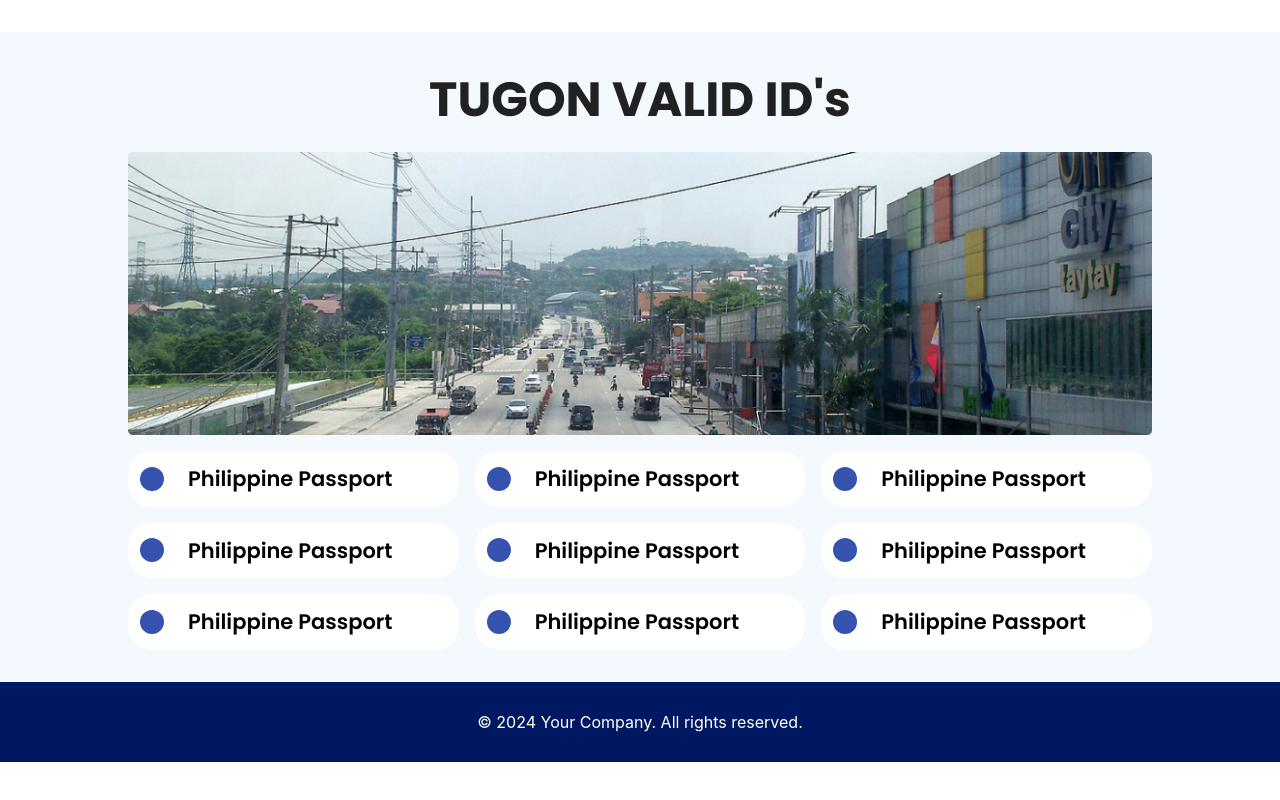
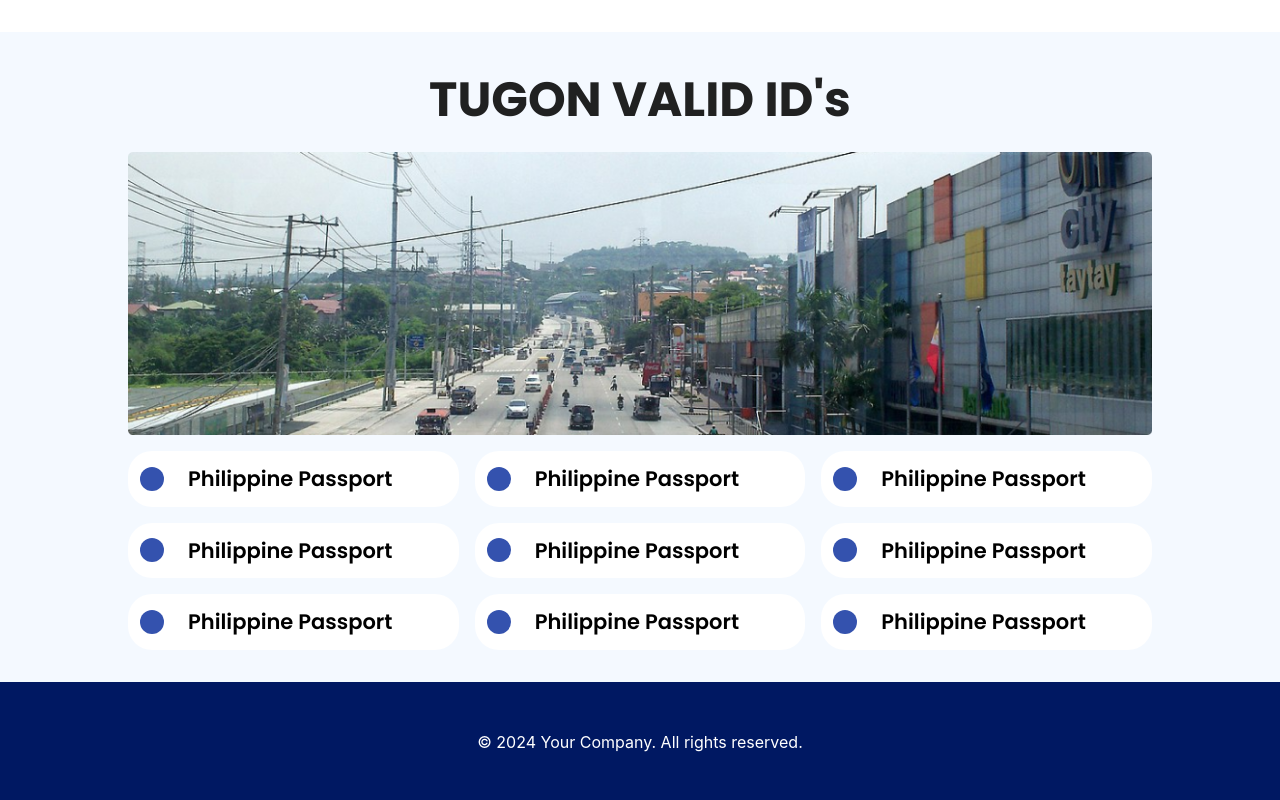
Before and after one commit to mikmikinmoko/tugon-portal, a React (Vite) app: page / in a window 1280 px wide. Shown: the part 2612-3412 px from the top of the page. Before the commit the page ends 3374 px from the top, so only its background shows below. Built offline with nearby package versions, Linux system fonts and the light colour scheme.

Commit message:
fix footer

```diff
--- a/src/Components/UnAuthenticated/LandingPage/Pages/Page4.jsx
+++ b/src/Components/UnAuthenticated/LandingPage/Pages/Page4.jsx
@@ -48,7 +48,7 @@
           TUGON VALID {`ID's`}
         </h1>
 
-        <div className="">
+        <div className="w-full">
           <img
             src={smtaytay}
             alt="Procedure 1"
--- a/src/Components/UnAuthenticated/LandingPage/Pages/Page5.jsx
+++ b/src/Components/UnAuthenticated/LandingPage/Pages/Page5.jsx
@@ -8,7 +8,7 @@
 const Footer = ({ children }) => {
   return (
     <footer className="w-full bg-[#001862] text-white py-7">
-      <div className="container mx-auto text-center">
+      <div className="container mx-auto text-center py-5">
         © 2024 Your Company. All rights reserved.
       </div>
     </footer>
```
